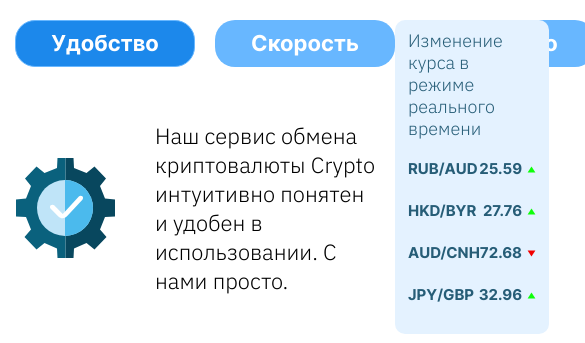
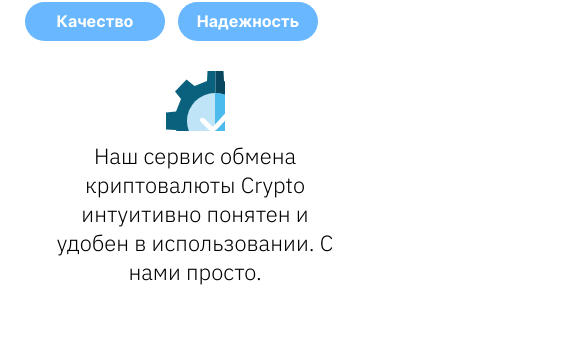
Before and after one commit to ruuuu/ExchangeCoin, a plain HTML site: page index.html in a window 390 px wide. Shown: the part 500-843 px from the top of the page, 585 px wide, since content can reach past the window. Drawn offline with Linux system fonts and the light colour scheme; files whose address does not match are found by name.

Commit message:
Add files via upload

```diff
--- a/css/module/about-us.css
+++ b/css/module/about-us.css
@@ -22,15 +22,41 @@
 }
 
 .about-us__advantage {
-    /*флекс элемент*/
-    /*если останется свобдное простарвно то элемен растянется*/
+    /* флекс элемент*/
+    /* если останется свобдное простарвно то элемен растянется*/
     flex-grow: 1;
     width: 100%;
 }
 
 .about-us__exchange-rates {
-    /*флекс элемент*/
-    /*здесь растягиваться не будет, задем фиксированное значение*/
+    /* флекс элемент*/
+    /* здесь растягиваться не будет, задаем фиксированное значение*/
     max-width: 380px;
 
 }
+
+
+@media(max-width: 1024px) {
+    /*<1024px*/
+
+    .about-us__container {
+        /*флекс элемент  можно переносить*/
+        flex-wrap: wrap;
+
+        flex-direction: column;
+        align-items: center;
+        gap: 80px;
+    }
+}
+
+
+
+@media(max-width: 860px) {
+    /*<860px*/
+
+    .about-us__container {
+        gap: 60px;
+    }
+
+
+}
--- a/css/module/advantage.css
+++ b/css/module/advantage.css
@@ -13,7 +13,6 @@
 .advantage__button {
     width: 180px;
     /* padding: 10px 36px; */
-
     height: 47px;
     background-color: #68B7FF;
     border-radius: 20px;
@@ -115,3 +114,81 @@
 .advantage__item-content--security::before {
     background-image: url('../../img/security.svg');
 }
+
+
+
+@media(max-width: 860px) {
+    /*< 860px*/
+
+    .about-us__title {
+        font-size: 30px;
+        line-height: 36px;
+    }
+
+    .advantage__list-btn {
+        gap: 13px;
+        margin-bottom: 35px;
+    }
+
+    .advantage__button {
+        width: 160px;
+        height: 39px;
+
+        font-size: 16px;
+        line-height: 19px;
+    }
+
+    .advantage__list-content {
+        font-size: 16px;
+        line-height: 21px;
+    }
+
+    .advantage__item-content {
+        max-width: 560px;
+        gap: 30px;
+    }
+}
+
+
+
+@media(max-width: 720px) {
+    /*<720px*/
+
+    .advantage__list-btn {
+        max-width: 340px;
+        flex-wrap: wrap;
+        margin: 0 auto;
+        margin-bottom: 30px;
+    }
+}
+
+
+@media(max-width: 480px) {
+    /*< 480px*/
+
+    .advantage__list-btn {
+        margin-bottom: 30px;
+    }
+
+    .advantage__button {
+        width: 140px;
+        height: 39px;
+    }
+
+    .advantage__item-content {
+        width: 290px;
+        gap: 10px;
+        flex-direction: column;
+        text-align: center;
+    }
+
+
+    .advantage__item-content::before {
+        /* псведоэлемент картинка */
+        width: 60px;
+        height: 60px;
+    }
+
+
+
+}
```
